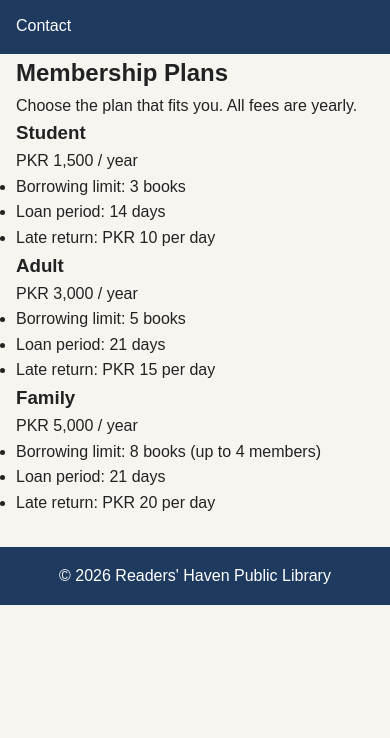
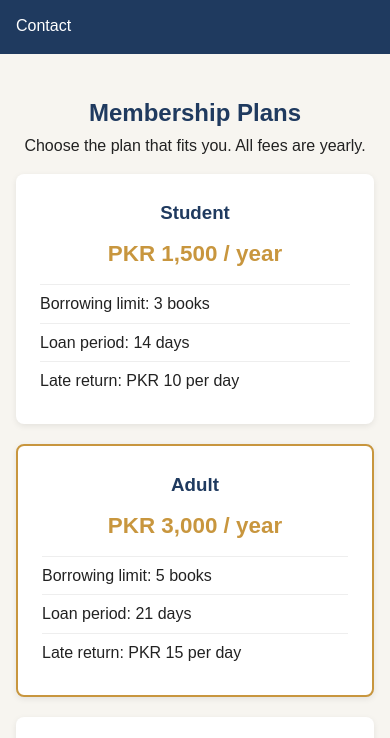
Before and after one commit to Muhammad-Haris-7/readers-haven-library, a website: page src/membership.html in a window 390 px wide. Shown: the part 96-834 px from the top of the page. Drawn offline with Linux system fonts and the light colour scheme.

Commit message:
Add membership page styles and media query

```diff
--- a/styles/style.css
+++ b/styles/style.css
@@ -87,7 +87,43 @@ a {
    SECTION 3: MEMBERSHIP PAGE (membership.html) - Fizza
    ========================================================== */
 
+.mem-intro {
+  padding: 40px 0 16px;
+  text-align: center;
+}
+.mem-intro h2 { color: var(--color-primary); }
+.mem-grid {
+  display: grid;
+  grid-template-columns: repeat(3, 1fr);
+  gap: 20px;
+}
+.mem-card {
+  background: var(--color-white);
+  padding: 24px;
+  border-radius: 8px;
+  text-align: center;
+  box-shadow: 0 2px 6px rgba(0, 0, 0, 0.08);
+}
+.mem-card h3 { color: var(--color-primary); }
+.mem-featured { border: 2px solid var(--color-accent); }
+.mem-price {
+  font-size: 1.4rem;
+  font-weight: bold;
+  color: var(--color-accent);
+  margin: 8px 0 12px;
+}
+.mem-card ul {
+  list-style: none;
+  text-align: left;
+}
+.mem-card li {
+  padding: 6px 0;
+  border-top: 1px solid #eeeeee;
+}
 
+@media (max-width: 800px) {
+  .mem-grid { grid-template-columns: 1fr; }
+}
 
 /* ==========================================================
    SECTION 4: SERVICES PAGE (services.html) - Fatima
```
